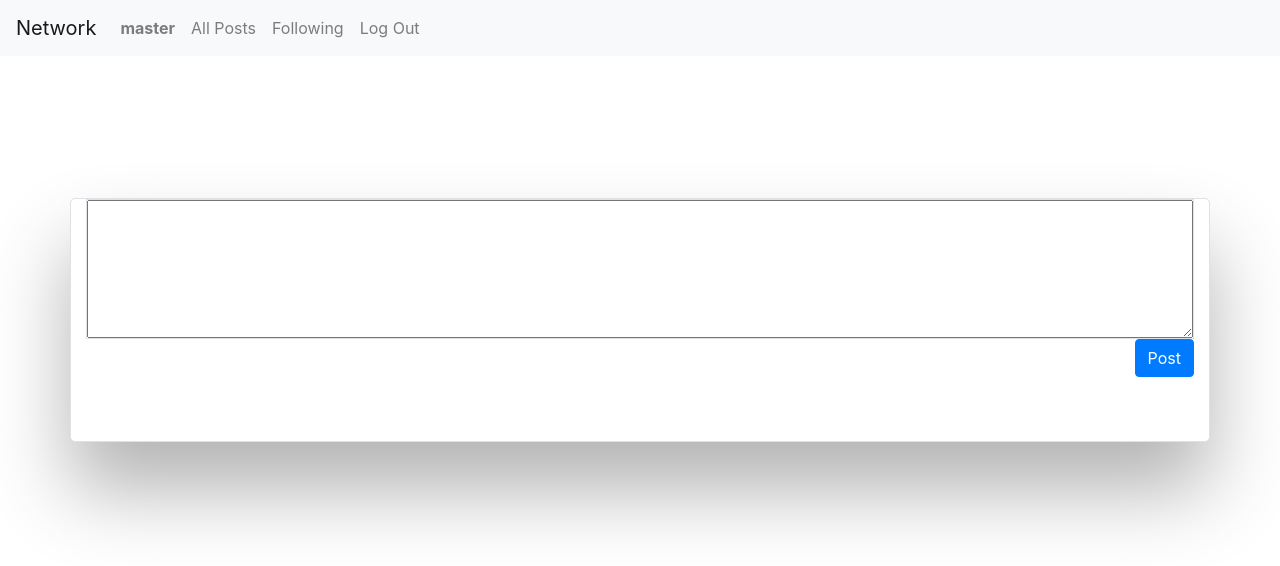
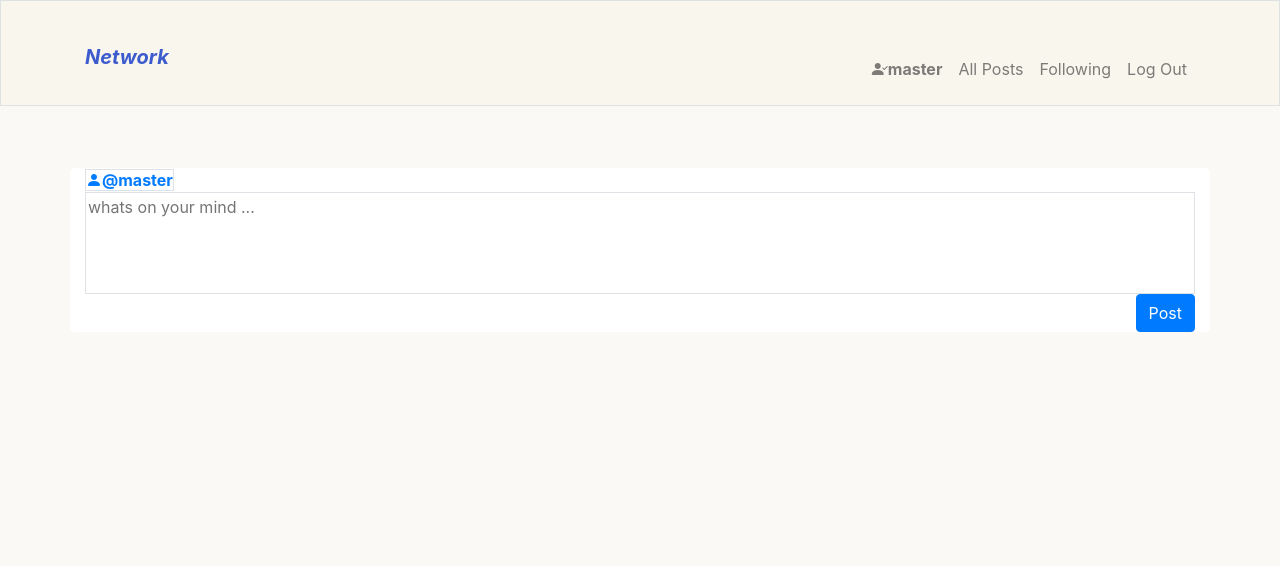
Before and after one commit to Gwali-1/Socialize-Network-, a Django app: page /new_post in a window 1280 px wide. Shown: the top 566 px of the page. Run offline with Django 3.2, Linux system fonts and the light colour scheme; a user stored in the database is signed in.

Commit message:
added html structure and style to all post and post templates

```diff
--- a/network/static/network/styles.css
+++ b/network/static/network/styles.css
@@ -1,33 +1,62 @@
-.hidden{
-    display: none;
-}
+
+html {
+    scroll-behavior: smooth;
+  }
 
 .body{
     position: relative;
+
+
 }
 
-.overlay {
-    position: absolute;
-    top: 0;
-    left: 0;
-    width: 100%;
-    height: 100%;
-    background-color: rgba(43, 45, 46, 0.6);
-    backdrop-filter: blur(0.5px);
-    z-index: 5;
-  }
+nav{
+    background-color: #F9F6EE;
+}
+
+
+.bodycon{
+    background-color: #FAF9F6;
+}
+
 
   .post-form{
     position: absolute;
-    top: 40%;
+    top: 250px;
     left: 50%;
     transform: translate(-50%, -50%);
 
 
     background-color: white;
-    padding-bottom: 4rem;
+    /* padding: 2rem; */
     border-radius: 5px;
-    box-shadow: 0 3rem 5rem rgba(0, 0, 0, 0.3);
+    /* box-shadow: 0 3rem 5rem rgba(0, 0, 0, 0.3); */
     z-index: 10;
 
   }
+
+  .blue-color-tone{
+    color: rgb(60, 91, 205);
+  }
+
+  .hidden{
+    display: none;
+}
+
+a:hover{
+    text-decoration: none;
+}
+
+.posts{
+    font-family:'Times New Roman', Times, serif;
+}
+
+.post-text-area{
+    border: none;
+}
+
+textarea {
+    border: none;
+    background-color: transparent;
+    resize: none;
+    outline: none;
+}
--- a/network/templates/network/layout.html
+++ b/network/templates/network/layout.html
@@ -5,18 +5,43 @@
     <head>
         <title>{% block title %}Social Network{% endblock %}</title>
         <link rel="stylesheet" href="https://cdn.jsdelivr.net/npm/bootstrap@4.4.1/dist/css/bootstrap.min.css" integrity="sha384-Vkoo8x4CGsO3+Hhxv8T/Q5PaXtkKtu6ug5TOeNV6gBiFeWPGFN9MuhOf23Q9Ifjh" crossorigin="anonymous">
+        <script src="https://cdn.jsdelivr.net/npm/bootstrap@5.0.2/dist/js/bootstrap.bundle.min.js" integrity="sha384-MrcW6ZMFYlzcLA8Nl+NtUVF0sA7MsXsP1UyJoMp4YLEuNSfAP+JcXn/tWtIaxVXM" crossorigin="anonymous"></script>
+        {% comment %} bootsrap icons {% endcomment %}
+        <link rel="stylesheet" href="https://cdn.jsdelivr.net/npm/bootstrap-icons@1.8.3/font/bootstrap-icons.css">
         <link href="{% static 'network/styles.css' %}" rel="stylesheet">
     </head>
-    <body >
-
+    <body  class="bodycon">
+{% comment %}
         <nav class="navbar navbar-expand-lg navbar-light bg-light">
             <a class="navbar-brand" href="#">Network</a>
 
-            <div>
-              <ul class="navbar-nav mr-auto">
+          </nav> {% endcomment %}
+
+
+
+        <nav class="navbar sticky-top navbar-expand-lg border pb-3 navbar-light ">
+            <div class="container-md  mt-3">
+                <!-- navbar brand -->
+                <a href="/" class="navbar-brand  " >
+                    {% comment %} <span class="p-3 display-4 text-light"><i class="bi bi-bag"></i></span> {% endcomment %}
+                    <span class="fw-bold  align-center ">
+                        <i class=" "><strong class="blue-color-tone">Network</strong> </i>
+                    </span>
+                </a>
+                <!-- toggle-button -->
+                     <!-- toggle-button -->
+                     <button class="navbar-toggler" type="button" data-bs-toggle="collapse" data-bs-target="#main-nav" aria-controls="main-nav" aria-expanded="false"
+                     aria-label="Toggle navigation">
+                     <span class="navbar-toggler-icon"></span>
+                     </button>
+
+
+                <!-- nav bar links -->
+            <div class="collapse navbar-collapse  justify-content-end align-center" id="main-nav" >
+                <ul class="navbar-nav mt-4">
                   {% if user.is_authenticated %}
                       <li class="nav-item">
-                        <a class="nav-link" href="{% url 'profile'%}"><strong>{{ user.username }}</strong></a>
+                          <a class="nav-link" href="{% url 'profile'%}"><i class="bi bi-person-check-fill"></i><strong>{{ user.username }}</strong></a>
                       </li>
                   {% endif %}
                   <li class="nav-item">
@@ -39,9 +64,29 @@
                   {% endif %}
                 </ul>
               </div>
+            </div>
+
+
         </nav>
 
-        <div class="container">
+
+
+
+
+
+
+
+
+
+
+
+
+
+
+
+
+
+        <div class="container main">
             {% block body %}
             {% endblock %}
         </div>
--- a/network/templates/network/post.html
+++ b/network/templates/network/post.html
@@ -3,11 +3,11 @@
 
 {% block body %}
 
-<div class="border post-form container ">
-    <form class=" mx-auto  " action="">
-        <div class="border">
-            <textarea class=" py-2 d-block w-100 " name="" id="" rows="5"  placeholder="describe.." >
-            </textarea>
+<div class=" post-form container ">
+    <form class="   " action="">
+        <a class="border" href="{% url 'profile'%}"><i class="bi bi-person-fill"></i><strong>@{{ user.username }}</strong></a>
+        <div class="">
+            <textarea class=" post-text-area border d-block w-100 " name="" id="" rows="4" placeholder="whats on your mind ..." ></textarea>
         </div>
 
         <div class="d-flex justify-content-end">
@@ -15,8 +15,11 @@
 
         </div>
 
+
     </form>
 </div>
 
+{% comment %} <div class="overlay "></div> {% endcomment %}
+
 
 {% endblock body %}
--- a/network/views.py
+++ b/network/views.py
@@ -100,7 +100,7 @@ def all_post(request,page_num):
         return HttpResponse("error")
     try:
         current_page = pages.get_page(page_num)
-        print("yes")
+
         return render(request, "network/all_post.html",{
             "current_page":current_page,
             "number_of_pages":pages.num_pages
```
Also changed, not shown: network/templates/network/all_post.html (+59 -1 lines), db.sqlite3. Lines whose indentation alone changed are shown as unchanged.
